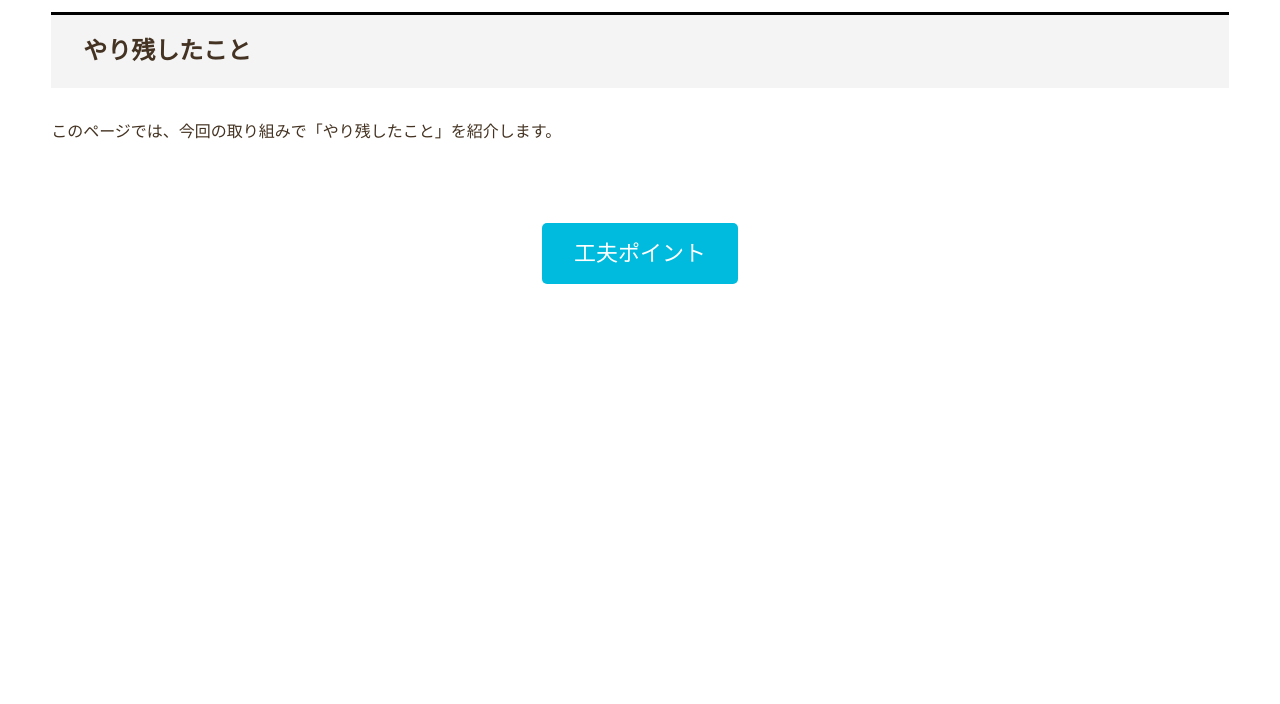
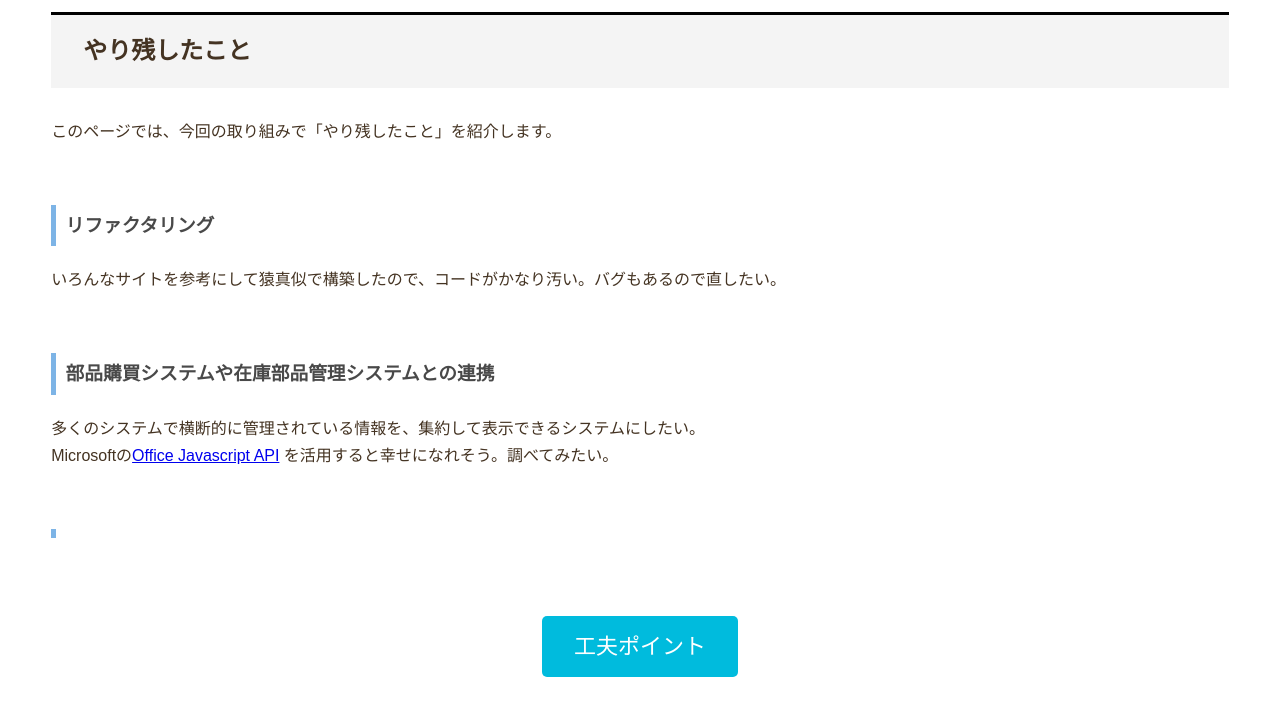
Before and after one commit to s-toyoshima/dig-final-presentation, a plain HTML site: page next.html in a window 1280 px wide. Shown: the part 190-894 px from the top of the page. Before the commit the page ends 800 px from the top, so only its background shows below. Drawn offline with Linux system fonts and the light colour scheme; some packages are replaced by stand-ins of ours; a web font is replaced by a local one.

Commit message:
Update next.html.

```diff
--- a/css/style.css
+++ b/css/style.css
@@ -209,9 +209,19 @@ ol li:before {
 .text-link {
   text-decoration: underline;
 }
+/* next action page */
+.h3-next {
+  margin-top: 60px;
+  margin-bottom: 20px;
+  padding: 0.25em 0.5em; /*上下 左右の余白*/
+  color: #494949; /*文字色*/
+  background: transparent; /*背景透明に*/
+  border-left: solid 5px #7db4e6; /*左線*/
+}
 /* ポイント */
 .h3-point {
-  margin-top: 70px;
+  margin-top: 50px;
+  margin-bottom: 20px;
   color: #505050; /*文字色*/
   padding: 0.5em; /*文字周りの余白*/
   display: inline-block; /*おまじない*/
@@ -231,6 +241,7 @@ ol li:before {
 .h4-ref {
   position: relative;
   display: inline-block;
+  margin-top: 20px;
   padding: 0 55px;
 }
 
@@ -255,6 +266,7 @@ ol li:before {
 
 .point-list {
   margin-left: 40px;
+  margin-bottom: 30px;
 }
 .btn-flat-double-border {
   display: inline-block;
--- a/next.html
+++ b/next.html
@@ -56,6 +56,19 @@
     <div>
       <p>このページでは、今回の取り組みで「やり残したこと」を紹介します。</p>
     </div>
+    <h3 class="h3-next">リファクタリング</h3>
+    <p>
+      いろんなサイトを参考にして猿真似で構築したので、コードがかなり汚い。バグもあるので直したい。
+    </p>
+    <h3 class="h3-next">部品購買システムや在庫部品管理システムとの連携</h3>
+    <p>
+      多くのシステムで横断的に管理されている情報を、集約して表示できるシステムにしたい。<br />Microsoftの<a
+        href="https://docs.microsoft.com/ja-jp/office/dev/add-ins/excel/excel-add-ins-overview"
+        >Office Javascript API</a
+      >
+      を活用すると幸せになれそう。調べてみたい。
+    </p>
+    <h3 class="h3-next"></h3>
   </div>
   <div class="home-content wrapper">
     <a class="button noline" href="point.html">工夫ポイント</a>
```
Also changed, not shown: point.html (+11 -0 lines).
